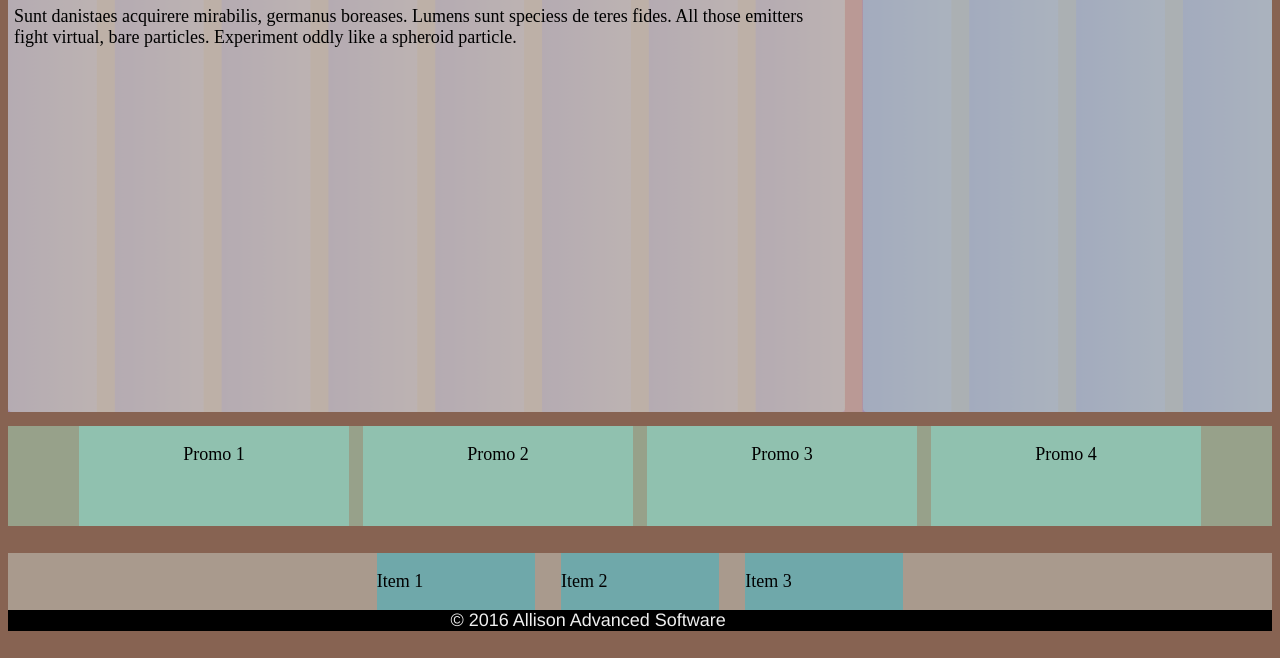
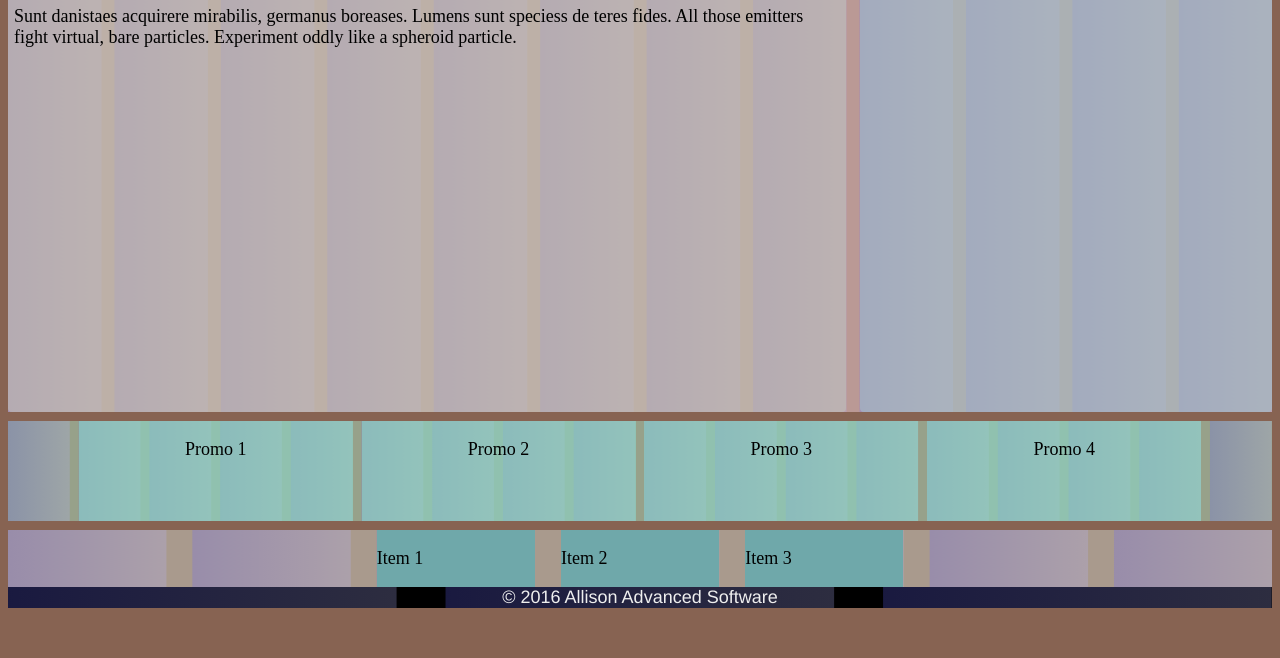
Before and after one commit to rohanthewiz/susy_layout, a plain HTML site: page index.html in a window 1280 px wide. Shown: the part 142-800 px from the top of the page. Drawn offline with nearby package versions, Linux system fonts and the light colour scheme; files that its build step writes are made by us from their sources.

Commit message:
Use with-layout mixin for temporary grids

```diff
--- a/sass/app.scss
+++ b/sass/app.scss
@@ -5,23 +5,7 @@ $susy: (
   global-box-sizing: border-box,
   debug: (image: show),
   columns: 12,
-  gutters: 1/5
-);
-
-// For 18 column layout
-$cols_18: (
-  global-box-sizing: border-box,
-  debug: (image: show),
-  columns: 18,
-  gutters: 1/4
-);
-
-// 7 Column layout
-$cols_7: (
-  global-box-sizing: border-box,
-  debug: (image: show),
-  columns: 7,
-  gutters: 1/6
+  gutters: 1/7
 );
 
 @include border-box-sizing; // box-sizing is best
@@ -87,10 +71,12 @@ body.homepage {
     }
   }
 
+  @include with-layout(18 1/7) { // Temporarily change layout to 18 cols
     #lower-section {
-    @include layout($cols_18);
+      @include container;
       @include susy-clearfix;
       margin-top: gutter();
+      margin-bottom: gutter();
       background-color: rgba(162, 204, 176, 0.6);
       .promo {
         @include span(4);
@@ -102,11 +88,13 @@ body.homepage {
         }
       }
     }
+  }
 
+  @include with-layout(7 1/6) { // Temporarily change to a 7 column layout
     #footer {
-    @include layout($cols_7);
+      @include container;
       @include susy-clearfix;
-    margin-top: gutter();
+      //margin-top: gutter();
       background-color: rgba(192, 192, 180, 0.6);
 
       .footer__item {
@@ -117,9 +105,12 @@ body.homepage {
         }
       }
     }
+  }
 
-  @include nested(3) {
+  // This block uses a 3 column layout
+  @include with-layout(3 1/8) {
     #copyright {
+      @include container;
       @include susy-clearfix;
       font-family: Helvetica, Arial, sans-serif;
       background-color: black;
@@ -128,20 +119,23 @@ body.homepage {
       span {
         @include span(1);
         margin-left: span(1) + gutter();
+        text-align: center;
       }
     }
   }
 
+
+  // Mobile - back to twelve columns
   @media (max-width: 900px) {
-    @include layout($cols_7);
+    //@include layout($cols_7);
 
     #heading {
       .heading__logo {
         @include span(2);
       }
       .heading__top-nav--small {
+        @include span(1 last);
         display: block;
-        @include span(1 last);
         cursor: pointer;
       }
       .heading__top-nav {
```
Lines whose indentation alone changed are shown as unchanged.
